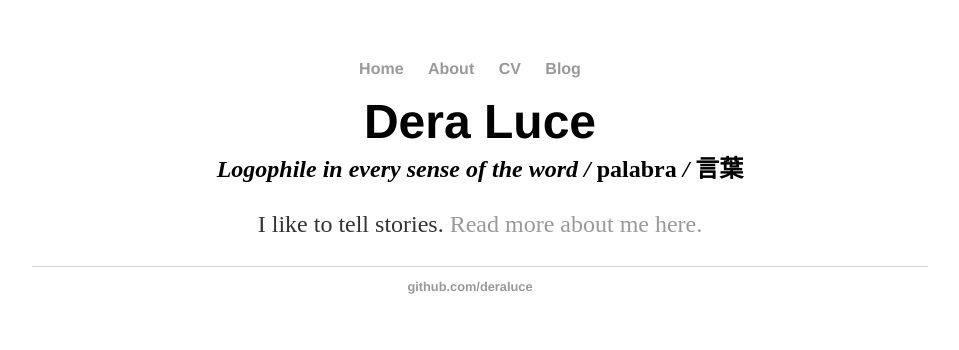
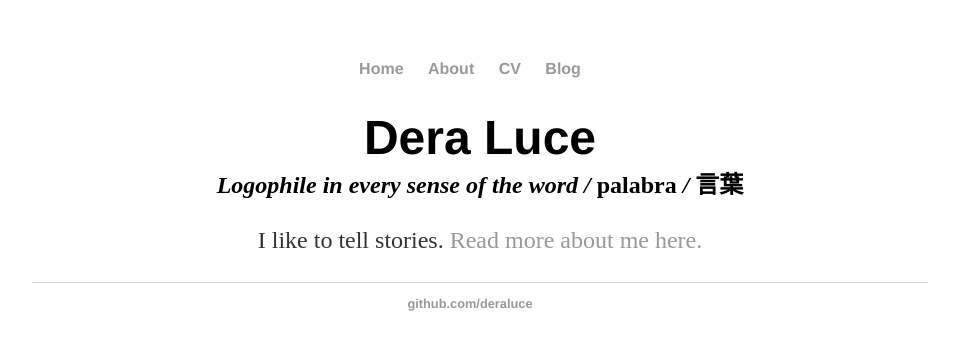
Before and after one commit to DeraLuce/DeraLuce.github.io, a Jekyll site: the page built from index.html, in a window 1280 px wide. Shown: the top 350 px of the page, without its empty margins (160-1119 px from the left). Built offline with Jekyll 4.4.1, drawn with Linux system fonts in a browser that asks for light colours.

Commit message:
Update main.css
changed h1 top margin

```diff
--- a/css/main.css
+++ b/css/main.css
@@ -22,7 +22,7 @@ a:hover {
 h1 {
     font-size: 3em;
     font-family:'Helvetica', 'Arial', 'Sans-Serif';
-    margin-top: 0;
+    margin-top: 0.5;
     margin-bottom: 0;
 }
 h2 {
```
